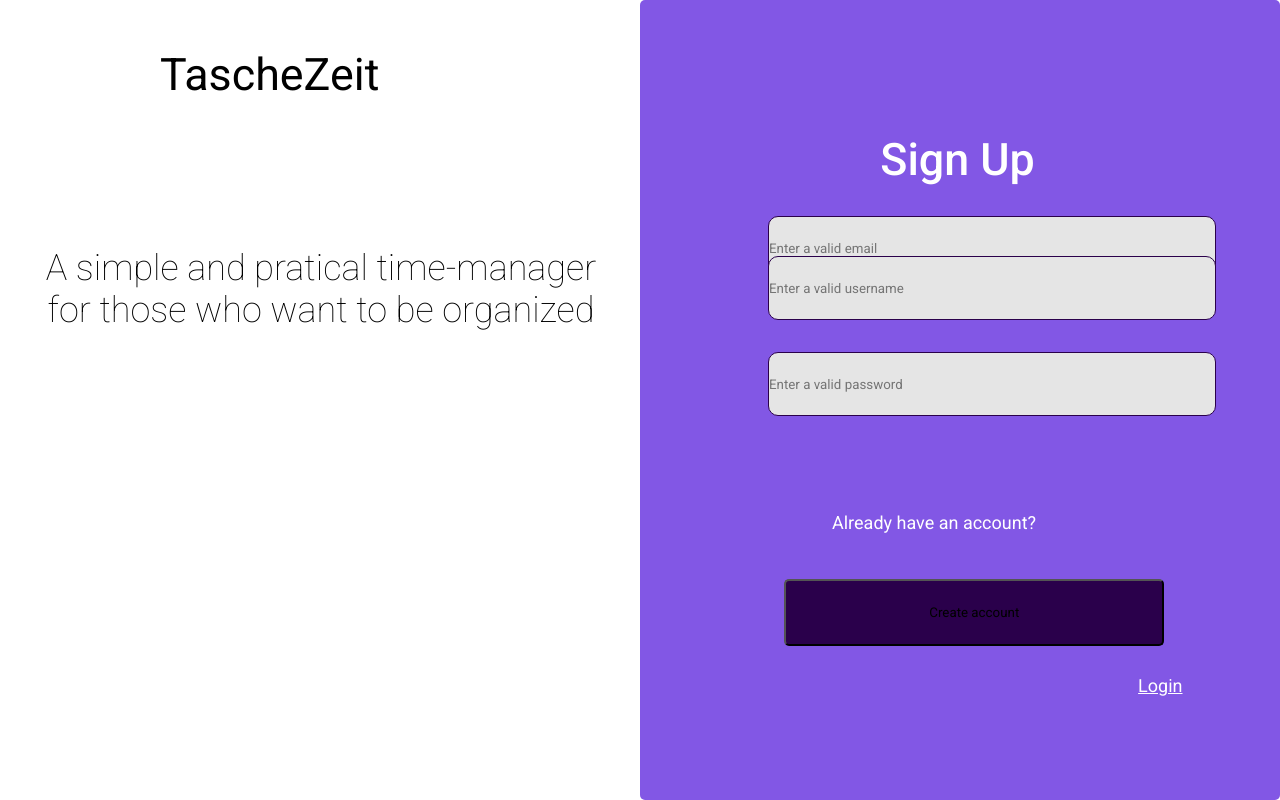
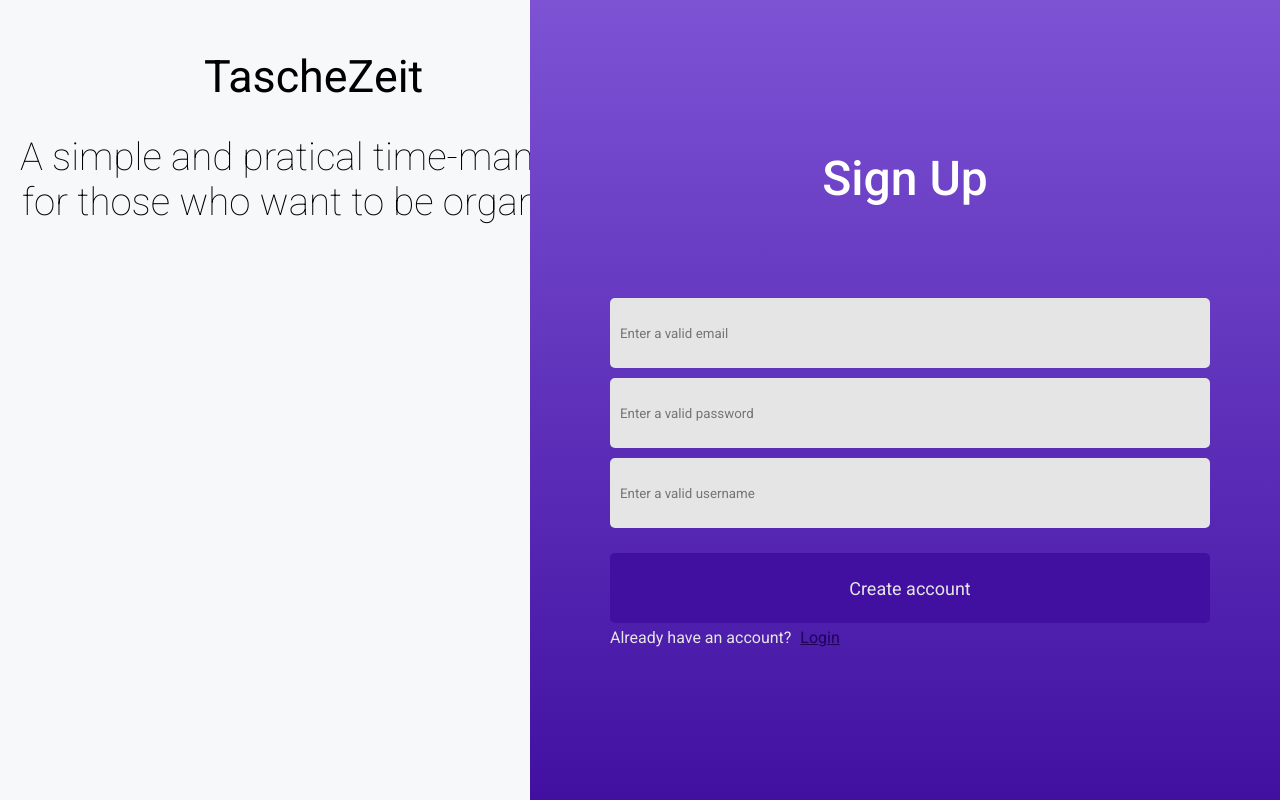
Before and after one commit to gbrefosco/taschezeit-site, a React (Create React App) app: page /singup in a window 1280 px wide. Built offline with nearby package versions, Linux system fonts and the light colour scheme.

Commit message:
make it better

```diff
--- a/src/components/singIn/login.css
+++ b/src/components/singIn/login.css
@@ -1,126 +1,109 @@
-.titulo {
-    position: relative;
-    width: 50%;
+.login {
+    display: flex;
+    position: absolute;
+    width: 100%;
     height: 100%;
     background: #F7F8FA;
 }
 
-.titulo .title {
-    position: absolute;
-    width: 30%;
-    height: 30%;
-    left: 25%;
-    margin-top: 10%;
+.login .textLogin {
+    padding: 20px;
+}
 
+.login .titleLogin {
     font-family: Roboto;
     font-style: normal;
     font-weight: normal;
     font-size: 280%;
-    line-height: 50%;
+    margin-top: 15px;
     text-align: center;
-
     color: #000000;
 }
 
-.titulo .description {
-    position: absolute;
-    width: 562px;
-    height: 148px;
-    left: 40px;
-    top: 215px;
-
+.login .descriptionLogin {
     font-family: Roboto;
     font-style: normal;
     font-weight:lighter;
-    font-size: 36px;
-    line-height: 42px;
+    font-size: 240%;
+    margin-top: 15px;
     text-align: center;
-
     color: #000000;
 }
 
 .PLogin {
     position: absolute;
-    width: 50%;
+    max-width: 750px;
+    width: 100%;
     height: 100%;
-    left: 50%;
-    float: left;
-    background: #8257E5;
+    background: linear-gradient(#7D53D4, #4110a1);
+    margin-top: 0;
+    right: 0;
+    display: block;
+}
+
+.PLogin .formDiv {
+    position: relative;
+    max-width: 600px;
+    width: 100%;
+    margin: auto;
 }
 
 .PLogin .login_label {
-    position: absolute;
-    align-content: center;
-    top: 15%;
-    font-size: 280%;
+    margin-top: 20%;
+    text-align: center;
+    font-family: Roboto;
+    font-style: normal;
+    font-weight: 500;
+    font-size: 48px;
+    line-height: 58px;
+    color: #FFFFFF;
+    width: 100%;
 }
 
-.PLogin .login_input {
-    position: absolute;
-    width: 70%;
-    height: 10%;
-    margin-right: 30%;
-    margin-top: 30%;
-    margin-bottom: 50%;
-    margin-left: 20%;
-
+.PLogin .formDiv .inputLogin {
+    position: relative;
+    padding: 10px;
+    width: 100%;
+    height: 70px;
+    margin: 5px;
     background: #E5E5E5;
-    border: 1px solid #2A004B;
     box-sizing: border-box;
-    border-radius: 10px;
+    border-radius: 5px;
+    border-width: 0px;
 }
 
-.PLogin .pass_input {
-    position: absolute;
-    width: 70%;
-    height: 10%;
-    margin-right: 30%;
-    margin-top: 50%;
-    margin-bottom: 50%;
-    margin-left: 20%;
-
-    background: #E5E5E5;
-    border: 1px solid #2A004B;
-    box-sizing: border-box;
-    border-radius: 10px;
+.PLogin .formDiv .inputLogin:first-child {
+    margin-top: 15%;
 }
 
-.PLogin .continue {
-    position: absolute;
-    width: 380px;
-    left: 22.54%;
-    right: 17.52%;
-    top: 72.32%;
-    bottom: 19.27%;
-
-    background: #2A004B;
-    border-radius: 5px;
+.PLogin .formDiv .continue {
+    height: 70px;
+    width: 100%;
+    margin: 5px;
+    margin-top: 20px;
 }
 
-.PLogin a {
-    position: absolute;
-    margin-left: 50%;
-    margin-top: 80%;
-    margin-bottom: 0%;
-    font-family: Roboto;
-    font-style: normal;
-    font-weight: normal;
+.PLogin .formDiv .continue button {
+    background: #4110a1;
+    color: #E5E5E5;
     font-size: 18px;
-    line-height: 21px;
-    text-align: center;
-    color: #FFFFFF;
+    width: 100%;
+    height: 100%;
+    border-radius: 5px;
+    border-width: 0px;
 }
 
-.PLogin .signUp {
-    position: absolute;
-    margin-left: 20%;
-    margin-top: 80%;
-    margin-bottom: 0%;
-    font-family: Roboto;
-    font-style: normal;
-    font-weight: normal;
-    font-size: 18px;
-    line-height: 21px;
-    text-align: center;
-    color: #FFFFFF;
+.PLogin .formDiv .continue button:hover {
+    background: #200358;
+    transition: 0.2s;
 }
+
+.PLogin .formDiv p {
+    margin: 5px;
+    color: #E5E5E5;
+}
+
+.PLogin .formDiv a {
+    margin: 5px;
+    color: #200358;
+}
--- a/src/components/singIn/login.js
+++ b/src/components/singIn/login.js
@@ -30,24 +30,30 @@ export default function Login() {
     }
 
     return (
-        <div>
-            <div className="titulo">
-                <h1 className="title">TascheZeit</h1>
-                <h2 className="description">A simple and pratical time-manager <br /> for those who want to be organized</h2>
+        <>
+            <div className="login">
+                <div className="textLogin">
+                    <h1 className="titleLogin">TascheZeit</h1>
+                    <h2 className="descriptionLogin">A simple and pratical time-manager <br /> for those who want to be organized</h2>
                 </div>
+
                 <form className="PLogin" onSubmit={handleSubmitNewUser}>
-                <label className="login_label"><strong>Sing in</strong></label>
-                <input className="login_input" onChange={e => setLogin(e.target.value)} type="text" placeholder="Type in your login account"></input>
-                <input className="pass_input" onChange={e => setPassword(e.target.value)} type="password" placeholder="Type in your password"></input>
-                <a href="www.google.com">Forgot your password?</a>
+                    <div className="login_label">
+                        <label>Login</label>
+                    </div>
+                    <div className="formDiv">
+                        <input className="inputLogin login_input" onChange={e => setLogin(e.target.value)} type="text" placeholder="Type in your login account"></input>
+                        <input className="inputLogin pass_input" onChange={e => setPassword(e.target.value)} type="password" placeholder="Type in your password"></input>
 
-                <button className="continue">Continue</button>
-
+                        <div className="continue">
+                            <button>Continue</button>
+                        </div>
                         <p className="signUp">
-                    Don't have an account?
-                    <a href="/singup">Sign Up</a>
+                            Don't have an account? <a href="/singup">Sign Up</a>
                         </p>
+                    </div>
                 </form>
             </div>
+        </>
     );
 }
--- a/src/components/singIn/signup.css
+++ b/src/components/singIn/signup.css
@@ -1,130 +1,109 @@
-.titulo {
-    flex: 1;
-    position: relative;
-    width: 50%;
+.cadastroUser {
+    display: flex;
+    position: absolute;
+    width: 100%;
     height: 100%;
     background: #F7F8FA;
 }
 
+.cadastroUser .titulo {
+    padding: 20px;
+}
+
 .titulo .title {
-    position: absolute;
-    width: 30%;
-    height: 30%;
-    left: 25%;
-    margin-top: 40%;
     font-family: Roboto;
     font-style: normal;
     font-weight: normal;
     font-size: 280%;
-    line-height: 50%;
+    margin-top: 15px;
     text-align: center;
     color: #000000;
 }
 
 .titulo .description {
-    position: absolute;
-    width: 40%;
-    height: 30%;
-    left: 15%;
-    margin-top: 5%;
     font-family: Roboto;
     font-style: normal;
     font-weight:lighter;
     font-size: 240%;
-    line-height: 50%;
+    margin-top: 15px;
     text-align: center;
     color: #000000;
 }
 
-.PLogin {
+.cadastro {
     position: absolute;
-    width: 50%;
+    max-width: 750px;
+    width: 100%;
     height: 100%;
-    margin-left: 0%;
+    background: linear-gradient(#7D53D4, #4110a1);
     margin-top: 0;
-    border-radius: 5px;
-    background: #8257E5;
+    right: 0;
+    display: block;
 }
 
-.PLogin .login_label {
-    position: absolute;
-    left: 37.23%;
-    right: 38%;
-    top: 10%;
-    bottom: 75.12%;
+.cadastro .formDiv {
+    position: relative;
+    max-width: 600px;
+    width: 100%;
+    margin: auto;
+}
+
+.cadastro .login_label {
+    margin-top: 20%;
+    text-align: center;
     font-family: Roboto;
     font-style: normal;
     font-weight: 500;
     font-size: 48px;
     line-height: 58px;
-    text-align: center;
     color: #FFFFFF;
+    width: 100%;
 }
 
-.PLogin .email_singup {
-    position: absolute;
-    width: 70%;
-    height: 8%;
-    margin-left: 20%;
-    margin-right: 30%;
-    top: 27%;
-    bottom: 57.56%;
+.cadastro .formDiv .inputCadastro {
+    position: relative;
+    padding: 10px;
+    width: 100%;
+    height: 70px;
+    margin: 5px;
     background: #E5E5E5;
-    border: 1.5px solid #2A004B;
     box-sizing: border-box;
-    border-radius: 10px;
+    border-radius: 5px;
+    border-width: 0px;
 }
 
-.PLogin .login_singup {
-    position: absolute;
-    width: 70%;
-    height: 8%;
-    margin-right: 30%;
-    margin-top: 40%;
-    margin-bottom: 50%;
-    margin-left: 20%;
-    background: #E5E5E5;
-    border: 1.5px solid #2A004B;
-    box-sizing: border-box;
-    border-radius: 10px;
+.cadastro .formDiv .inputCadastro:first-child {
+    margin-top: 15%;
 }
 
-.PLogin .pass_singup {
-    position: absolute;
-    width: 70%;
-    height: 8%;
-    margin-right: 30%;
-    margin-top: 55%;
-    margin-bottom: 5%;
-    margin-left: 20%;
-    background: #E5E5E5;
-    border: 1.5px solid #2A004B;
-    box-sizing: border-box;
-    border-radius: 10px;
+.cadastro .formDiv .continue {
+    height: 70px;
+    width: 100%;
+    margin: 5px;
+    margin-top: 20px;
 }
 
-.PLogin .continue {
-    position: absolute;
-    width: 380px;
-    left: 22.54%;
-    right: 17.52%;
-    top: 75%;
-    bottom: 15%;
-    background: #2A004B;
+.cadastro .formDiv .continue button {
+    background: #4110a1;
+    color: #E5E5E5;
+    font-size: 18px;
+    width: 100%;
+    height: 100%;
     border-radius: 5px;
+    border-width: 0px;
 }
 
-.PLogin .logar {
-    position: absolute;
-    margin-left: 30%;
-    margin-right: 30%;
-    margin-top: 80%;
-    margin-bottom: 0%;
-    font-family: Roboto;
-    font-style: normal;
-    font-weight: normal;
-    font-size: 18px;
-    line-height: 21px;
-    text-align: center;
-    color: #FFFFFF;
+.cadastro .formDiv .continue button:hover {
+    background: #200358;
+    transition: 0.2s;
 }
+
+.cadastro .formDiv p {
+    margin: 5px;
+    color: #E5E5E5;
+}
+
+.cadastro .formDiv a {
+    margin: 5px;
+    color: #200358;
+}
--- a/src/components/singIn/signup.js
+++ b/src/components/singIn/signup.js
@@ -3,7 +3,7 @@ import api from '../../services/api';
 import { useHistory } from 'react-router-dom';
 import './signup.css';
 
-export default function SignUp(){
+export default function SignUp() {
 
     const [email, setEmail] = useState('');
     const [password, setPassword] = useState('');
@@ -34,25 +34,30 @@ export default function SignUp(){
 
     return (
         <>
+            <div className="cadastroUser">
                 <div className="titulo">
                     <h1 className="title">TascheZeit</h1>
-            <h2 className="description">A simple and pratical time-manager <br/> for those who want to be organized</h2>
+                    <h2 className="description">A simple and pratical time-manager <br /> for those who want to be organized</h2>
                 </div>
 
-        <form className="PLogin" onSubmit={handleCreateAccount}>
-                <label className="login_label">Sign Up</label>
-                <input className="email_singup" onChange={e => setEmail(e.target.value)} type="email" placeholder="Enter a valid email"></input>
-                <input className="pass_singup" onChange={e => setPassword(e.target.value)} type="password" placeholder="Enter a valid password"></input>
-                <input className="login_singup" onChange={e => setUserNickName(e.target.value)} type="text" placeholder="Enter a valid username"></input>
+                <form className="cadastro" onSubmit={handleCreateAccount}>
+                    <div className="login_label">
+                        <label>Sign Up</label>
+                    </div>
+                    <div className="formDiv">
+                        <input className="inputCadastro email_singup" onChange={e => setEmail(e.target.value)} type="email" placeholder="Enter a valid email"></input>
+                        <input className="inputCadastro pass_singup" onChange={e => setPassword(e.target.value)} type="password" placeholder="Enter a valid password"></input>
+                        <input className="inputCadastro login_singup" onChange={e => setUserNickName(e.target.value)} type="text" placeholder="Enter a valid username"></input>
 
-                <button className="continue">Create account</button>
-
+                        <div className="continue">
+                            <button>Create account</button>
+                        </div>
                         <p className="logar">
-                    Already have an account?
-                    <a href="/">Login</a>
+                            Already have an account? <a href="/">Login</a>
                         </p>
+                    </div>
                 </form>
-
+            </div>
         </>
     );
 }
--- a/src/pages/Home.css
+++ b/src/pages/Home.css
@@ -71,4 +71,6 @@
     text-decoration: none;
     font-weight: normal;
     margin-bottom: 10px;
+    margin-left: 0;
+    margin-top: 0;
 }
--- a/src/pages/Home.js
+++ b/src/pages/Home.js
@@ -16,7 +16,7 @@ export default function Home() {
         paper: {
             position: 'absolute',
             width: 690,
-            height: 600,
+            height: 270,
             backgroundColor: theme.palette.background.paper,
             border: '#7D53D4',
             boxShadow: theme.shadows[5],
```
Also changed, not shown: 2 other files (tests, documents, lock files or other folders). Lines whose indentation alone changed are shown as unchanged.
